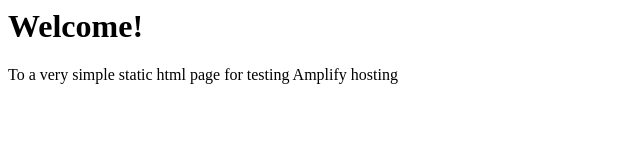
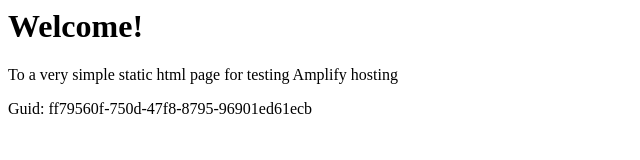
Before and after one commit to aws-aemilia-sin/Github-PR-Commit-Integration-Test-DoNotTouch-GitHubAutoBuildCanaryTest-v1-preprod-ap-southeast-1, a website: page src/index.html in a window 1280 px wide. Shown: the whole page, without its empty margins (0-640 px from the left). Drawn offline with Linux system fonts and the light colour scheme.

Commit message:
commit from integ tests

```diff
--- a/src/index.html
+++ b/src/index.html
@@ -1,3 +1,5 @@
+
+
 <html lang="en">
 
 <head>
@@ -10,6 +12,6 @@
 <body>
     <h1>Welcome!</h1>
     <p>To a very simple static html page for testing Amplify hosting</p>
-</body>
+    <p>Guid: ff79560f-750d-47f8-8795-96901ed61ecb</p></body>
 
 </html>
```
